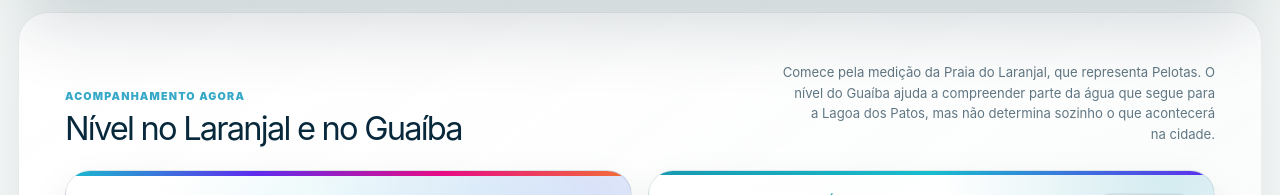
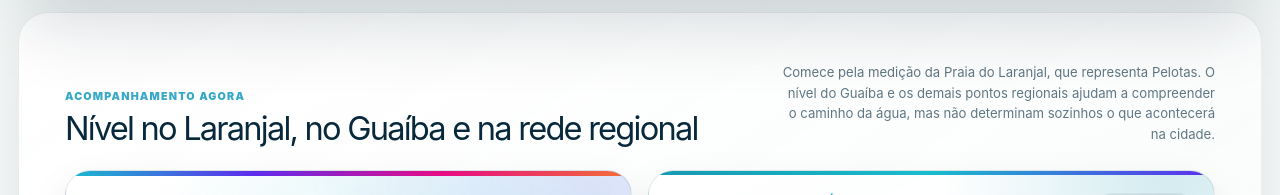
Before and after one commit to agenciamobi/tempopelotas, a Next.js app: page /situacao-hidrologica-pelotas in a window 1280 px wide. Shown: the part 500-695 px from the top of the page. Built offline with nearby package versions, Linux system fonts and the light colour scheme; no server answers.

Commit message:
feat: inclui monitoramento regional na página hidrológica

```diff
--- a/app/situacao-hidrologica-pelotas/page.tsx
+++ b/app/situacao-hidrologica-pelotas/page.tsx
@@ -11,6 +11,7 @@ import {
 } from "@/lib/hydrology";
 import { getLaranjalLevelData } from "@/lib/laranjal-level";
 import { LAGOON_LEVEL_SOURCE } from "@/lib/lagoon-level";
+import { getNivelGuaibaRegionalObservations } from "@/lib/nivel-guaiba-regional";
 import { absoluteUrl } from "@/lib/site";
 import { getPelotasWeather } from "@/lib/weather-service";
 
@@ -30,9 +31,10 @@ export const metadata: Metadata = {
 };
 
 export default async function SituacaoHidrologicaPelotasPage() {
-  const [weather, guaiba, laranjalLevel] = await Promise.all([
+  const [weather, guaiba, guaibaRegional, laranjalLevel] = await Promise.all([
     getPelotasWeather(),
     getGuaibaObservation(),
+    getNivelGuaibaRegionalObservations(),
     getLaranjalLevelData(),
   ]);
   const today = weather.daily[0];
@@ -46,7 +48,7 @@ export default async function SituacaoHidrologicaPelotasPage() {
     "@type": "Dataset",
     name: "Informações sobre as águas relacionadas a Pelotas",
     description:
-      "Informações públicas sobre o nível no Laranjal, o Guaíba e a Lagoa dos Patos.",
+      "Informações públicas sobre o nível no Laranjal, o Guaíba e outros pontos monitorados no Rio Grande do Sul.",
     url: absoluteUrl("/situacao-hidrologica-pelotas"),
     spatialCoverage: "Pelotas, Lagoa dos Patos e Rio Grande do Sul",
     isAccessibleForFree: true,
@@ -65,6 +67,11 @@ export default async function SituacaoHidrologicaPelotasPage() {
         encodingFormat: "application/json",
         contentUrl: absoluteUrl("/api/hydrology/guaiba"),
       },
+      {
+        "@type": "DataDownload",
+        encodingFormat: "application/json",
+        contentUrl: absoluteUrl("/api/hydrology/guaiba/cities"),
+      },
     ],
   };
 
@@ -79,7 +86,7 @@ export default async function SituacaoHidrologicaPelotasPage() {
       <script
         type="application/ld+json"
         dangerouslySetInnerHTML={{
-          __html: JSON.stringify(datasetSchema).replace(/</g, "\\u003c"),
+          __html: JSON.stringify(datasetSchema).replace(/</g, "\u003c"),
         }}
       />
 
@@ -87,11 +94,11 @@ export default async function SituacaoHidrologicaPelotasPage() {
         <div className="section-heading">
           <div>
             <span className="eyebrow">Acompanhamento agora</span>
-            <h2 id="hydrology-live-title">Nível no Laranjal e no Guaíba</h2>
+            <h2 id="hydrology-live-title">Nível no Laranjal, no Guaíba e na rede regional</h2>
           </div>
           <p>
-            Comece pela medição da Praia do Laranjal, que representa Pelotas. O nível do Guaíba ajuda a
-            compreender parte da água que segue para a Lagoa dos Patos, mas não determina sozinho o que
+            Comece pela medição da Praia do Laranjal, que representa Pelotas. O nível do Guaíba e os demais
+            pontos regionais ajudam a compreender o caminho da água, mas não determinam sozinhos o que
             acontecerá na cidade.
           </p>
         </div>
@@ -107,7 +114,7 @@ export default async function SituacaoHidrologicaPelotasPage() {
               precipitation: today?.precipitation ?? 0,
             }}
           />
-          <GuaibaLevelCard data={guaiba} />
+          <GuaibaLevelCard data={guaiba} regional={guaibaRegional} />
         </div>
       </section>
 
```
